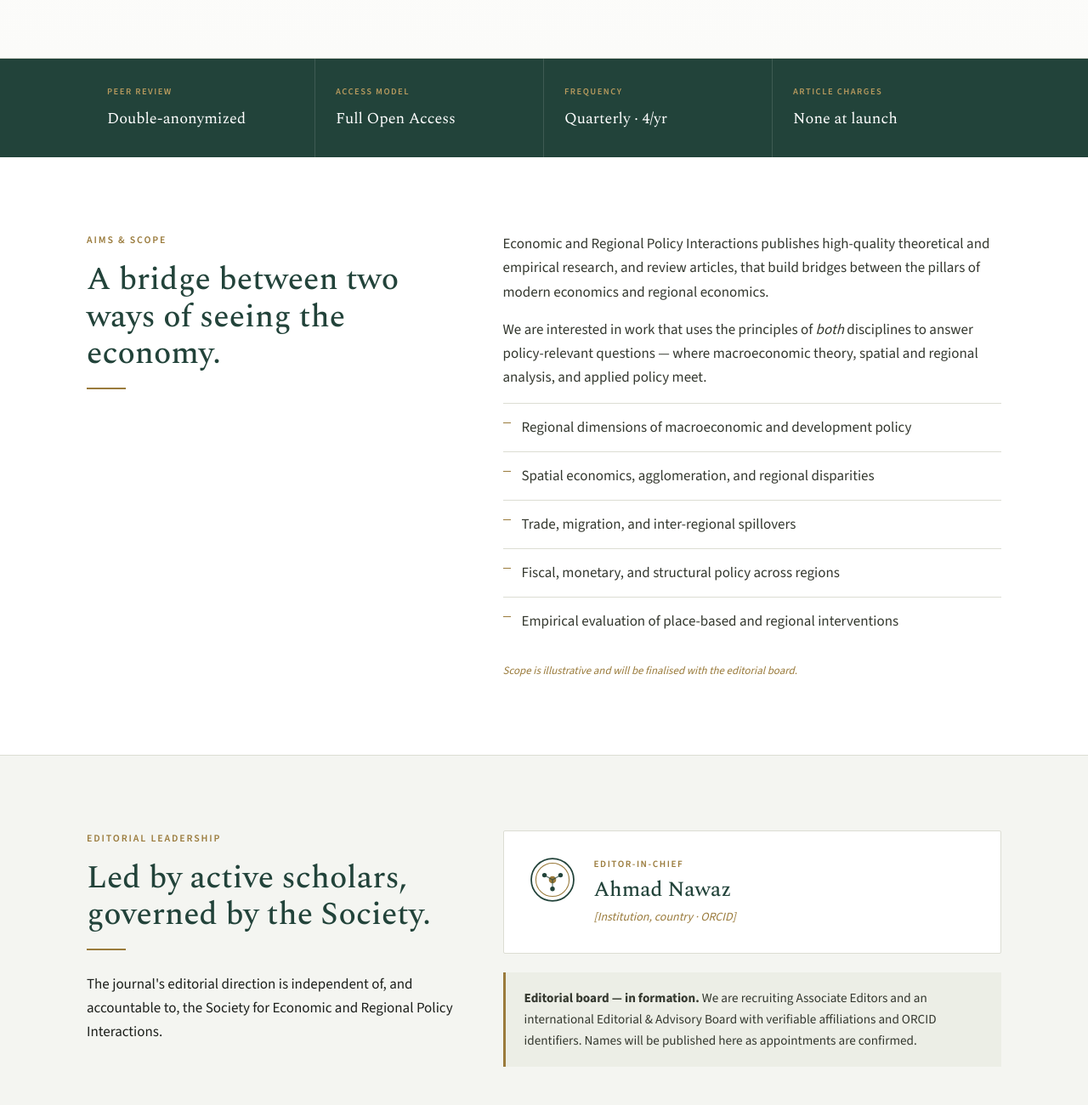
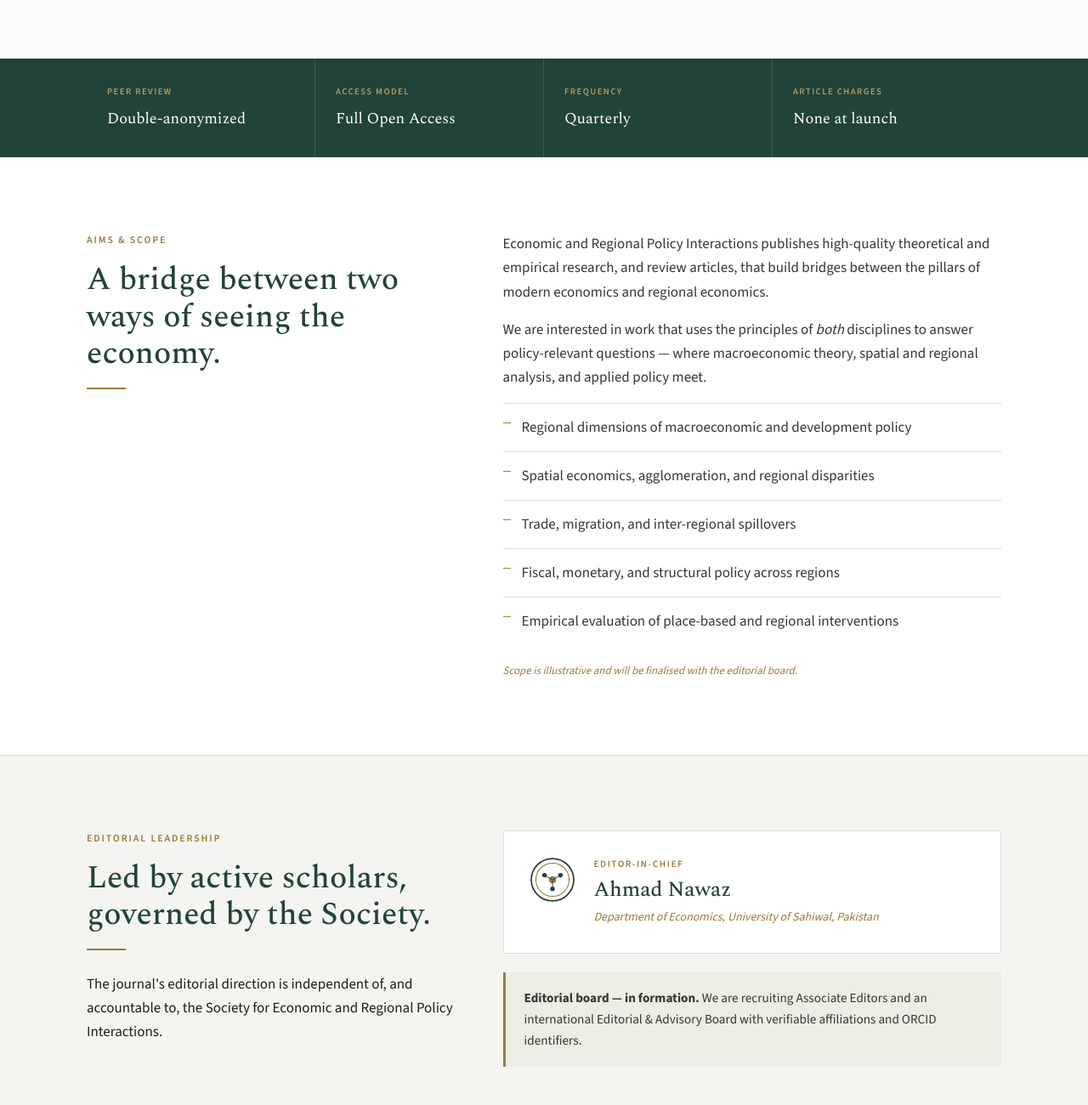
Before and after one commit to ahmadNJU/SERPI, a plain HTML site: page journal.html in a window 1280 px wide. Shown: the part 700-2000 px from the top of the page at 85% size. Drawn offline with nearby package versions, Linux system fonts and the light colour scheme.

Commit message:
Update journal.html

```diff
--- a/journal.html
+++ b/journal.html
@@ -203,7 +203,7 @@
   <div class="wrap">
     <div class="fact"><div class="k">Peer review</div><div class="v">Double-anonymized</div></div>
     <div class="fact"><div class="k">Access model</div><div class="v">Full Open Access</div></div>
-    <div class="fact"><div class="k">Frequency</div><div class="v">Quarterly &middot; 4/yr</div></div>
+    <div class="fact"><div class="k">Frequency</div><div class="v">Quarterly</div></div>
     <div class="fact"><div class="k">Article charges</div><div class="v">None at launch</div></div>
   </div>
 </div>
@@ -255,10 +255,10 @@
           <div>
             <div class="role">Editor-in-Chief</div>
             <div class="name">Ahmad Nawaz</div>
-            <div class="aff"><span class="ph">[Institution, country &middot; ORCID]</span></div>
+            <div class="aff"><span class="ph">Department of Economics, University of Sahiwal, Pakistan</span></div>
           </div>
         </div>
-        <div class="board-note"><strong>Editorial board — in formation.</strong> We are recruiting Associate Editors and an international Editorial &amp; Advisory Board with verifiable affiliations and ORCID identifiers. Names will be published here as appointments are confirmed.</div>
+        <div class="board-note"><strong>Editorial board — in formation.</strong> We are recruiting Associate Editors and an international Editorial &amp; Advisory Board with verifiable affiliations and ORCID identifiers.</div>
       </div>
     </div>
   </div>
@@ -299,7 +299,7 @@
         <div class="idx-row">
           <span class="chip future">DOAJ</span><span class="chip future">EconLit (AEA)</span><span class="chip future">HEC HJRS</span><span class="chip future">Scopus</span><span class="chip future">Web of Science</span>
         </div>
-        <p class="honest">We state our indexing status honestly. Items marked as targets are goals we are building toward through a sustained, peer-reviewed publication record — they are not current affiliations, and will be listed here only once achieved.</p>
+        <p class="honest">Items marked as targets are goals we are building toward through a sustained, peer-reviewed publication record — they are not current affiliations, and will be listed here only once achieved.</p>
       </div>
     </div>
   </div>
```
